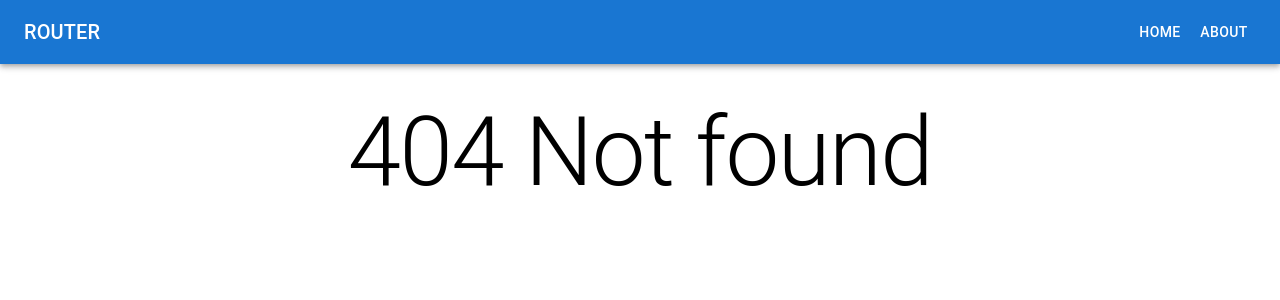
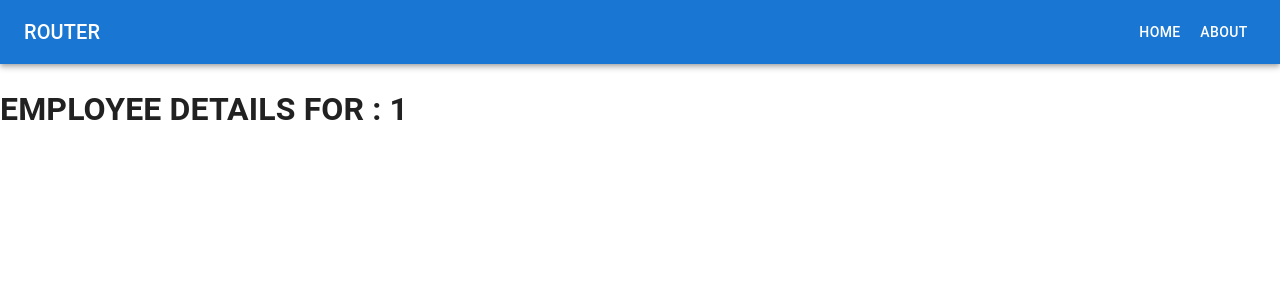
Before and after one commit to tarikulIslamNahid/react-practice, a React (Create React App) app: page /employee/1 in a window 1280 px wide. Before the commit this address had no page. Shown: the top 300 px of the page. Built offline with nearby package versions, Linux system fonts and the light colour scheme.

Commit message:
router params practice

```diff
--- a/src/App.js
+++ b/src/App.js
@@ -4,6 +4,7 @@ import Footer from './components/Footer';
 
 import Home from './pages/Home';
 import About from './pages/About';
+import EmployeeDetails from './pages/employeeDetails';
 
 import { BrowserRouter as Router,Routes,Route,Link } from 'react-router-dom'
 import Error from './pages/404';
@@ -15,7 +16,9 @@ function App() {
     <Router>
       <Header />
       <Routes>
-        <Route path="/" element={<Home />} />
+          <Route path="/" element={<Home />}>
+          </Route>
+        <Route path="/employee/:userId" element={<EmployeeDetails />} />
         <Route path="/about" element={<About />} />
         <Route path="*" element={<Error />} />
       </Routes>
--- a/src/pages/Home.jsx
+++ b/src/pages/Home.jsx
@@ -9,6 +9,9 @@ import TableRow from '@mui/material/TableRow';
 import Paper from '@mui/material/Paper';
 import Container from '@mui/material/Container'
 import  { useState, useEffect } from 'react';
+import VisibilityOutlinedIcon from '@mui/icons-material/VisibilityOutlined';
+import IconButton from '@mui/material/IconButton'
+import {Link } from 'react-router-dom'
 
 const Home = () => {
     const [state, setState] = useState(20)
@@ -40,6 +43,7 @@ const Home = () => {
             <TableCell align="right">Phone</TableCell>
             <TableCell align="right">Age</TableCell>
             <TableCell align="right">DOB</TableCell>
+            <TableCell align="right">Action</TableCell>
           </TableRow>
         </TableHead>
         <TableBody>
@@ -56,6 +60,14 @@ const Home = () => {
               <TableCell align="right">{row.contactNumber}</TableCell>
               <TableCell align="right">{row.age}</TableCell>
               <TableCell align="right">{row.dob}</TableCell>
+                  <TableCell align="right">
+                  <Link  to={`/employee/${row.id}`}>
+                  <IconButton aria-label="view" color="primary">
+  <VisibilityOutlinedIcon />
+                      </IconButton>
+           </Link>
+
+                  </TableCell>
             </TableRow>
           ))}
         </TableBody>
--- /dev/null
+++ b/src/pages/employeeDetails.jsx
@@ -0,0 +1,12 @@
+import React from 'react'
+import { useParams } from 'react-router-dom';
+const EmployeeDetails = () => {
+    const { userId } = useParams();
+  return (
+    <div>
+          <h1>EMPLOYEE DETAILS FOR : { userId}</h1>
+    </div>
+  )
+}
+
+export default EmployeeDetails
```
